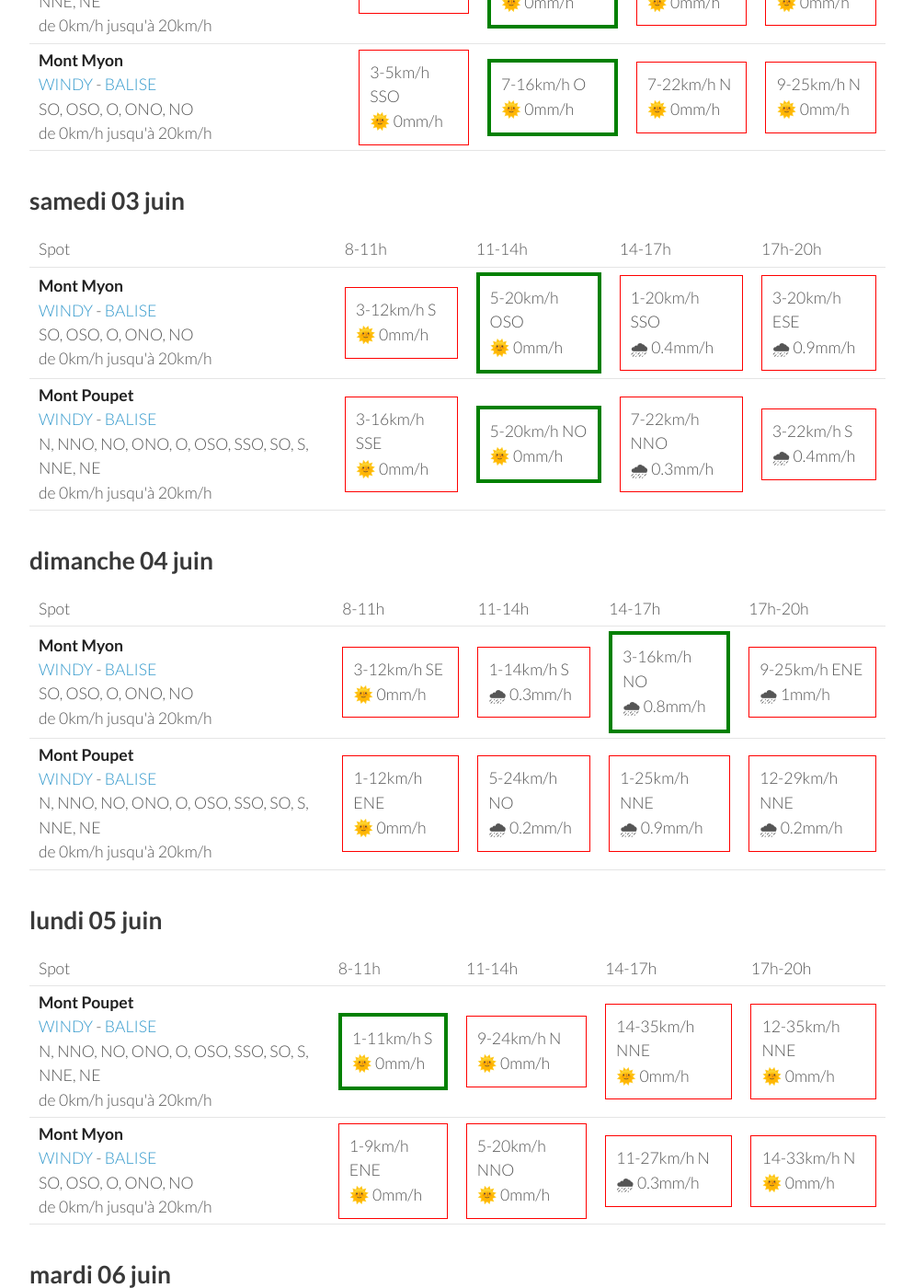
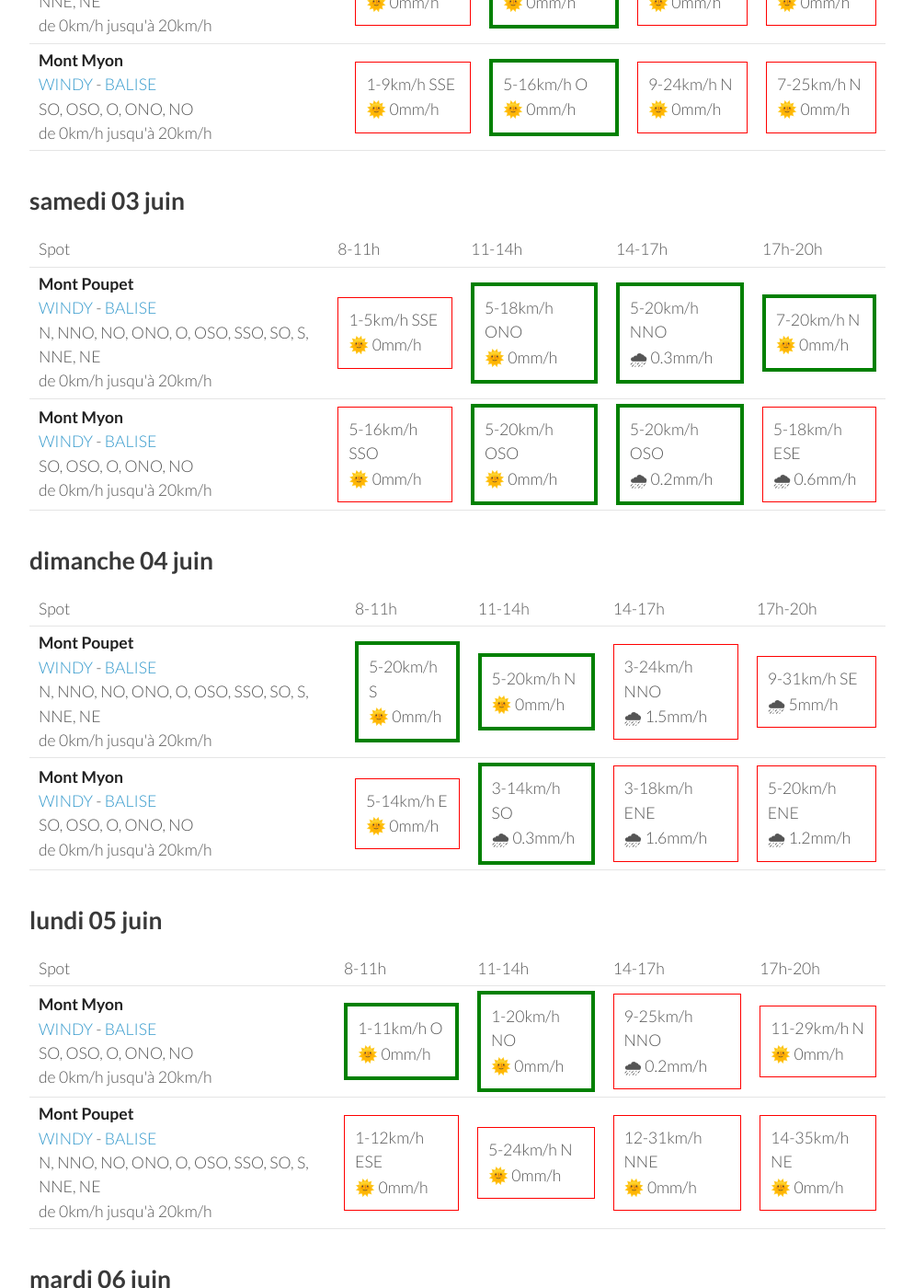
Before and after one commit to parapente-dans-le-nord/parapente-dans-le-nord.github.io, a Jekyll site: the page built from jura.markdown, in a window 1280 px wide and 1400 px high, scrolled down 848 px. Shown: the whole window at 92% size, without its empty margins (26-1020 px from the left). Built offline with Jekyll 4.4.1, drawn with Linux system fonts in a browser that asks for light colours; some of the changed text lies outside the part shown.

Commit message:
update index.markdown

```diff
--- a/jura.markdown
+++ b/jura.markdown
@@ -25,18 +25,18 @@ page mise à jour le jeudi 01 juin 17:20
         <td><strong>Mont Poupet</strong><br><a href="https://windy.com/46.970/5.876?46.541,5.876,8">WINDY</a> - <span class=""><a href="http://www.balisemeteo.com/balise.php?idBalise=92">BALISE</a> </span><br> <span class="vent-favorable">N, NNO, NO, ONO, O, OSO, SSO, SO, S, NNE, NE</span><br><span class="force-vent">de 0km/h jusqu'à 20km/h</span> </td>
 
             <td><div class="not-flyable"><p>0-0km/h NA</p><p>🌧️ 0mm/h</p></div></td>
-            <td><div class="flyable"><p>7-20km/h NNO</p><p>🌞 0mm/h</p></div></td>
-            <td><div class="not-flyable"><p>11-27km/h NNO</p><p>🌞 0mm/h</p></div></td>
-            <td><div class="not-flyable"><p>11-27km/h N</p><p>🌞 0mm/h</p></div></td>
+            <td><div class="not-flyable"><p>0-0km/h NA</p><p>🌧️ 0mm/h</p></div></td>
+            <td><div class="not-flyable"><p>0-0km/h NA</p><p>🌧️ 0mm/h</p></div></td>
+            <td><div class="not-flyable"><p>11-29km/h N</p><p>🌞 0mm/h</p></div></td>
 
     </tr>
 <tr>
         <td><strong>Mont Myon</strong><br><a href="https://windy.com/46.331/5.397?45.898,5.394,8,m:eWoagj8">WINDY</a> - <span class=""><a href="http://www.balisemeteo.com/balise.php?idBalise=70">BALISE</a> </span><br> <span class="vent-favorable">SO, OSO, O, ONO, NO</span><br><span class="force-vent">de 0km/h jusqu'à 20km/h</span> </td>
 
             <td><div class="not-flyable"><p>0-0km/h NA</p><p>🌧️ 0mm/h</p></div></td>
-            <td><div class="not-flyable"><p>3-12km/h N</p><p>🌞 0mm/h</p></div></td>
-            <td><div class="not-flyable"><p>9-27km/h NNO</p><p>🌞 0mm/h</p></div></td>
-            <td><div class="not-flyable"><p>7-25km/h N</p><p>🌞 0mm/h</p></div></td>
+            <td><div class="not-flyable"><p>0-0km/h NA</p><p>🌧️ 0mm/h</p></div></td>
+            <td><div class="not-flyable"><p>0-0km/h NA</p><p>🌧️ 0mm/h</p></div></td>
+            <td><div class="not-flyable"><p>14-33km/h NNE</p><p>🌞 0mm/h</p></div></td>
 
     </tr>
 
@@ -58,20 +58,20 @@ page mise à jour le jeudi 01 juin 17:20
 <tr>
         <td><strong>Mont Poupet</strong><br><a href="https://windy.com/46.970/5.876?46.541,5.876,8">WINDY</a> - <span class=""><a href="http://www.balisemeteo.com/balise.php?idBalise=92">BALISE</a> </span><br> <span class="vent-favorable">N, NNO, NO, ONO, O, OSO, SSO, SO, S, NNE, NE</span><br><span class="force-vent">de 0km/h jusqu'à 20km/h</span> </td>
 
-            <td><div class="not-flyable"><p>7-18km/h E</p><p>🌞 0mm/h</p></div></td>
-            <td><div class="flyable"><p>7-20km/h NNO</p><p>🌞 0mm/h</p></div></td>
+            <td><div class="not-flyable"><p>1-14km/h ESE</p><p>🌞 0mm/h</p></div></td>
+            <td><div class="flyable"><p>7-18km/h NNO</p><p>🌞 0mm/h</p></div></td>
             <td><div class="not-flyable"><p>14-35km/h N</p><p>🌞 0mm/h</p></div></td>
-            <td><div class="not-flyable"><p>14-35km/h N</p><p>🌞 0mm/h</p></div></td>
+            <td><div class="not-flyable"><p>12-35km/h N</p><p>🌞 0mm/h</p></div></td>
 
 
     </tr>
 <tr>
         <td><strong>Mont Myon</strong><br><a href="https://windy.com/46.331/5.397?45.898,5.394,8,m:eWoagj8">WINDY</a> - <span class=""><a href="http://www.balisemeteo.com/balise.php?idBalise=70">BALISE</a> </span><br> <span class="vent-favorable">SO, OSO, O, ONO, NO</span><br><span class="force-vent">de 0km/h jusqu'à 20km/h</span> </td>
 
-            <td><div class="not-flyable"><p>3-5km/h SSO</p><p>🌞 0mm/h</p></div></td>
-            <td><div class="flyable"><p>7-16km/h O</p><p>🌞 0mm/h</p></div></td>
-            <td><div class="not-flyable"><p>7-22km/h N</p><p>🌞 0mm/h</p></div></td>
-            <td><div class="not-flyable"><p>9-25km/h N</p><p>🌞 0mm/h</p></div></td>
+            <td><div class="not-flyable"><p>1-9km/h SSE</p><p>🌞 0mm/h</p></div></td>
+            <td><div class="flyable"><p>5-16km/h O</p><p>🌞 0mm/h</p></div></td>
+            <td><div class="not-flyable"><p>9-24km/h N</p><p>🌞 0mm/h</p></div></td>
+            <td><div class="not-flyable"><p>7-25km/h N</p><p>🌞 0mm/h</p></div></td>
 
 
     </tr>
@@ -92,22 +92,22 @@ page mise à jour le jeudi 01 juin 17:20
       <td>17h-20h</td>
     </tr>
 <tr>
-        <td><strong>Mont Myon</strong><br><a href="https://windy.com/46.331/5.397?45.898,5.394,8,m:eWoagj8">WINDY</a> - <span class=""><a href="http://www.balisemeteo.com/balise.php?idBalise=70">BALISE</a> </span><br> <span class="vent-favorable">SO, OSO, O, ONO, NO</span><br><span class="force-vent">de 0km/h jusqu'à 20km/h</span> </td>
+        <td><strong>Mont Poupet</strong><br><a href="https://windy.com/46.970/5.876?46.541,5.876,8">WINDY</a> - <span class=""><a href="http://www.balisemeteo.com/balise.php?idBalise=92">BALISE</a> </span><br> <span class="vent-favorable">N, NNO, NO, ONO, O, OSO, SSO, SO, S, NNE, NE</span><br><span class="force-vent">de 0km/h jusqu'à 20km/h</span> </td>
 
-            <td><div class="not-flyable"><p>3-12km/h S</p><p>🌞 0mm/h</p></div></td>
-            <td><div class="flyable"><p>5-20km/h OSO</p><p>🌞 0mm/h</p></div></td>
-            <td><div class="not-flyable"><p>1-20km/h SSO</p><p>🌧 0.4mm/h</p></div></td>
-            <td><div class="not-flyable"><p>3-20km/h ESE</p><p>🌧 0.9mm/h</p></div></td>
+            <td><div class="not-flyable"><p>1-5km/h SSE</p><p>🌞 0mm/h</p></div></td>
+            <td><div class="flyable"><p>5-18km/h ONO</p><p>🌞 0mm/h</p></div></td>
+            <td><div class="flyable"><p>5-20km/h NNO</p><p>🌧 0.3mm/h</p></div></td>
+            <td><div class="flyable"><p>7-20km/h N</p><p>🌞 0mm/h</p></div></td>
 
 
     </tr>
 <tr>
-        <td><strong>Mont Poupet</strong><br><a href="https://windy.com/46.970/5.876?46.541,5.876,8">WINDY</a> - <span class=""><a href="http://www.balisemeteo.com/balise.php?idBalise=92">BALISE</a> </span><br> <span class="vent-favorable">N, NNO, NO, ONO, O, OSO, SSO, SO, S, NNE, NE</span><br><span class="force-vent">de 0km/h jusqu'à 20km/h</span> </td>
+        <td><strong>Mont Myon</strong><br><a href="https://windy.com/46.331/5.397?45.898,5.394,8,m:eWoagj8">WINDY</a> - <span class=""><a href="http://www.balisemeteo.com/balise.php?idBalise=70">BALISE</a> </span><br> <span class="vent-favorable">SO, OSO, O, ONO, NO</span><br><span class="force-vent">de 0km/h jusqu'à 20km/h</span> </td>
 
-            <td><div class="not-flyable"><p>3-16km/h SSE</p><p>🌞 0mm/h</p></div></td>
-            <td><div class="flyable"><p>5-20km/h NO</p><p>🌞 0mm/h</p></div></td>
-            <td><div class="not-flyable"><p>7-22km/h NNO</p><p>🌧 0.3mm/h</p></div></td>
-            <td><div class="not-flyable"><p>3-22km/h S</p><p>🌧 0.4mm/h</p></div></td>
+            <td><div class="not-flyable"><p>5-16km/h SSO</p><p>🌞 0mm/h</p></div></td>
+            <td><div class="flyable"><p>5-20km/h OSO</p><p>🌞 0mm/h</p></div></td>
+            <td><div class="flyable"><p>5-20km/h OSO</p><p>🌧 0.2mm/h</p></div></td>
+            <td><div class="not-flyable"><p>5-18km/h ESE</p><p>🌧 0.6mm/h</p></div></td>
 
 
     </tr>
@@ -128,22 +128,22 @@ page mise à jour le jeudi 01 juin 17:20
       <td>17h-20h</td>
     </tr>
 <tr>
-        <td><strong>Mont Myon</strong><br><a href="https://windy.com/46.331/5.397?45.898,5.394,8,m:eWoagj8">WINDY</a> - <span class=""><a href="http://www.balisemeteo.com/balise.php?idBalise=70">BALISE</a> </span><br> <span class="vent-favorable">SO, OSO, O, ONO, NO</span><br><span class="force-vent">de 0km/h jusqu'à 20km/h</span> </td>
+        <td><strong>Mont Poupet</strong><br><a href="https://windy.com/46.970/5.876?46.541,5.876,8">WINDY</a> - <span class=""><a href="http://www.balisemeteo.com/balise.php?idBalise=92">BALISE</a> </span><br> <span class="vent-favorable">N, NNO, NO, ONO, O, OSO, SSO, SO, S, NNE, NE</span><br><span class="force-vent">de 0km/h jusqu'à 20km/h</span> </td>
 
-            <td><div class="not-flyable"><p>3-12km/h SE</p><p>🌞 0mm/h</p></div></td>
-            <td><div class="not-flyable"><p>1-14km/h S</p><p>🌧 0.3mm/h</p></div></td>
-            <td><div class="flyable"><p>3-16km/h NO</p><p>🌧 0.8mm/h</p></div></td>
-            <td><div class="not-flyable"><p>9-25km/h ENE</p><p>🌧 1mm/h</p></div></td>
+            <td><div class="flyable"><p>5-20km/h S</p><p>🌞 0mm/h</p></div></td>
+            <td><div class="flyable"><p>5-20km/h N</p><p>🌞 0mm/h</p></div></td>
+            <td><div class="not-flyable"><p>3-24km/h NNO</p><p>🌧 1.5mm/h</p></div></td>
+            <td><div class="not-flyable"><p>9-31km/h SE</p><p>🌧 5mm/h</p></div></td>
 
 
     </tr>
 <tr>
-        <td><strong>Mont Poupet</strong><br><a href="https://windy.com/46.970/5.876?46.541,5.876,8">WINDY</a> - <span class=""><a href="http://www.balisemeteo.com/balise.php?idBalise=92">BALISE</a> </span><br> <span class="vent-favorable">N, NNO, NO, ONO, O, OSO, SSO, SO, S, NNE, NE</span><br><span class="force-vent">de 0km/h jusqu'à 20km/h</span> </td>
+        <td><strong>Mont Myon</strong><br><a href="https://windy.com/46.331/5.397?45.898,5.394,8,m:eWoagj8">WINDY</a> - <span class=""><a href="http://www.balisemeteo.com/balise.php?idBalise=70">BALISE</a> </span><br> <span class="vent-favorable">SO, OSO, O, ONO, NO</span><br><span class="force-vent">de 0km/h jusqu'à 20km/h</span> </td>
 
-            <td><div class="not-flyable"><p>1-12km/h ENE</p><p>🌞 0mm/h</p></div></td>
-            <td><div class="not-flyable"><p>5-24km/h NO</p><p>🌧 0.2mm/h</p></div></td>
-            <td><div class="not-flyable"><p>1-25km/h NNE</p><p>🌧 0.9mm/h</p></div></td>
-            <td><div class="not-flyable"><p>12-29km/h NNE</p><p>🌧 0.2mm/h</p></div></td>
+            <td><div class="not-flyable"><p>5-14km/h E</p><p>🌞 0mm/h</p></div></td>
+            <td><div class="flyable"><p>3-14km/h SO</p><p>🌧 0.3mm/h</p></div></td>
+            <td><div class="not-flyable"><p>3-18km/h ENE</p><p>🌧 1.6mm/h</p></div></td>
+            <td><div class="not-flyable"><p>5-20km/h ENE</p><p>🌧 1.2mm/h</p></div></td>
 
 
     </tr>
@@ -164,22 +164,22 @@ page mise à jour le jeudi 01 juin 17:20
       <td>17h-20h</td>
     </tr>
 <tr>
-        <td><strong>Mont Poupet</strong><br><a href="https://windy.com/46.970/5.876?46.541,5.876,8">WINDY</a> - <span class=""><a href="http://www.balisemeteo.com/balise.php?idBalise=92">BALISE</a> </span><br> <span class="vent-favorable">N, NNO, NO, ONO, O, OSO, SSO, SO, S, NNE, NE</span><br><span class="force-vent">de 0km/h jusqu'à 20km/h</span> </td>
+        <td><strong>Mont Myon</strong><br><a href="https://windy.com/46.331/5.397?45.898,5.394,8,m:eWoagj8">WINDY</a> - <span class=""><a href="http://www.balisemeteo.com/balise.php?idBalise=70">BALISE</a> </span><br> <span class="vent-favorable">SO, OSO, O, ONO, NO</span><br><span class="force-vent">de 0km/h jusqu'à 20km/h</span> </td>
 
-            <td><div class="flyable"><p>1-11km/h S</p><p>🌞 0mm/h</p></div></td>
-            <td><div class="not-flyable"><p>9-24km/h N</p><p>🌞 0mm/h</p></div></td>
-            <td><div class="not-flyable"><p>14-35km/h NNE</p><p>🌞 0mm/h</p></div></td>
-            <td><div class="not-flyable"><p>12-35km/h NNE</p><p>🌞 0mm/h</p></div></td>
+            <td><div class="flyable"><p>1-11km/h O</p><p>🌞 0mm/h</p></div></td>
+            <td><div class="flyable"><p>1-20km/h NO</p><p>🌞 0mm/h</p></div></td>
+            <td><div class="not-flyable"><p>9-25km/h NNO</p><p>🌧 0.2mm/h</p></div></td>
+            <td><div class="not-flyable"><p>11-29km/h N</p><p>🌞 0mm/h</p></div></td>
 
 
     </tr>
 <tr>
-        <td><strong>Mont Myon</strong><br><a href="https://windy.com/46.331/5.397?45.898,5.394,8,m:eWoagj8">WINDY</a> - <span class=""><a href="http://www.balisemeteo.com/balise.php?idBalise=70">BALISE</a> </span><br> <span class="vent-favorable">SO, OSO, O, ONO, NO</span><br><span class="force-vent">de 0km/h jusqu'à 20km/h</span> </td>
+        <td><strong>Mont Poupet</strong><br><a href="https://windy.com/46.970/5.876?46.541,5.876,8">WINDY</a> - <span class=""><a href="http://www.balisemeteo.com/balise.php?idBalise=92">BALISE</a> </span><br> <span class="vent-favorable">N, NNO, NO, ONO, O, OSO, SSO, SO, S, NNE, NE</span><br><span class="force-vent">de 0km/h jusqu'à 20km/h</span> </td>
 
-            <td><div class="not-flyable"><p>1-9km/h ENE</p><p>🌞 0mm/h</p></div></td>
-            <td><div class="not-flyable"><p>5-20km/h NNO</p><p>🌞 0mm/h</p></div></td>
-            <td><div class="not-flyable"><p>11-27km/h N</p><p>🌧 0.3mm/h</p></div></td>
-            <td><div class="not-flyable"><p>14-33km/h N</p><p>🌞 0mm/h</p></div></td>
+            <td><div class="not-flyable"><p>1-12km/h ESE</p><p>🌞 0mm/h</p></div></td>
+            <td><div class="not-flyable"><p>5-24km/h N</p><p>🌞 0mm/h</p></div></td>
+            <td><div class="not-flyable"><p>12-31km/h NNE</p><p>🌞 0mm/h</p></div></td>
+            <td><div class="not-flyable"><p>14-35km/h NE</p><p>🌞 0mm/h</p></div></td>
 
 
     </tr>
@@ -200,22 +200,22 @@ page mise à jour le jeudi 01 juin 17:20
       <td>17h-20h</td>
     </tr>
 <tr>
-        <td><strong>Mont Myon</strong><br><a href="https://windy.com/46.331/5.397?45.898,5.394,8,m:eWoagj8">WINDY</a> - <span class=""><a href="http://www.balisemeteo.com/balise.php?idBalise=70">BALISE</a> </span><br> <span class="vent-favorable">SO, OSO, O, ONO, NO</span><br><span class="force-vent">de 0km/h jusqu'à 20km/h</span> </td>
+        <td><strong>Mont Poupet</strong><br><a href="https://windy.com/46.970/5.876?46.541,5.876,8">WINDY</a> - <span class=""><a href="http://www.balisemeteo.com/balise.php?idBalise=92">BALISE</a> </span><br> <span class="vent-favorable">N, NNO, NO, ONO, O, OSO, SSO, SO, S, NNE, NE</span><br><span class="force-vent">de 0km/h jusqu'à 20km/h</span> </td>
 
-            <td><div class="not-flyable"><p>3-11km/h S</p><p>🌞 0mm/h</p></div></td>
-            <td><div class="flyable"><p>5-16km/h O</p><p>🌞 0mm/h</p></div></td>
-            <td><div class="not-flyable"><p>7-22km/h NNO</p><p>🌞 0mm/h</p></div></td>
+            <td><div class="not-flyable"><p>3-18km/h ESE</p><p>🌞 0mm/h</p></div></td>
+            <td><div class="flyable"><p>7-20km/h N</p><p>🌞 0mm/h</p></div></td>
             <td><div class="not-flyable"><p>11-27km/h N</p><p>🌞 0mm/h</p></div></td>
+            <td><div class="not-flyable"><p>11-29km/h NNE</p><p>🌞 0mm/h</p></div></td>
 
 
     </tr>
 <tr>
-        <td><strong>Mont Poupet</strong><br><a href="https://windy.com/46.970/5.876?46.541,5.876,8">WINDY</a> - <span class=""><a href="http://www.balisemeteo.com/balise.php?idBalise=92">BALISE</a> </span><br> <span class="vent-favorable">N, NNO, NO, ONO, O, OSO, SSO, SO, S, NNE, NE</span><br><span class="force-vent">de 0km/h jusqu'à 20km/h</span> </td>
+        <td><strong>Mont Myon</strong><br><a href="https://windy.com/46.331/5.397?45.898,5.394,8,m:eWoagj8">WINDY</a> - <span class=""><a href="http://www.balisemeteo.com/balise.php?idBalise=70">BALISE</a> </span><br> <span class="vent-favorable">SO, OSO, O, ONO, NO</span><br><span class="force-vent">de 0km/h jusqu'à 20km/h</span> </td>
 
-            <td><div class="not-flyable"><p>7-20km/h E</p><p>🌞 0mm/h</p></div></td>
-            <td><div class="not-flyable"><p>12-27km/h NE</p><p>🌞 0mm/h</p></div></td>
-            <td><div class="not-flyable"><p>12-29km/h NE</p><p>🌞 0mm/h</p></div></td>
-            <td><div class="not-flyable"><p>12-31km/h NE</p><p>🌞 0mm/h</p></div></td>
+            <td><div class="not-flyable"><p>1-14km/h S</p><p>🌞 0mm/h</p></div></td>
+            <td><div class="flyable"><p>5-20km/h ONO</p><p>🌞 0mm/h</p></div></td>
+            <td><div class="not-flyable"><p>7-24km/h N</p><p>🌞 0mm/h</p></div></td>
+            <td><div class="not-flyable"><p>12-29km/h NNE</p><p>🌞 0mm/h</p></div></td>
 
 
     </tr>
```
Also changed, not shown: other parts of jura.markdown (+1 -1 lines).
